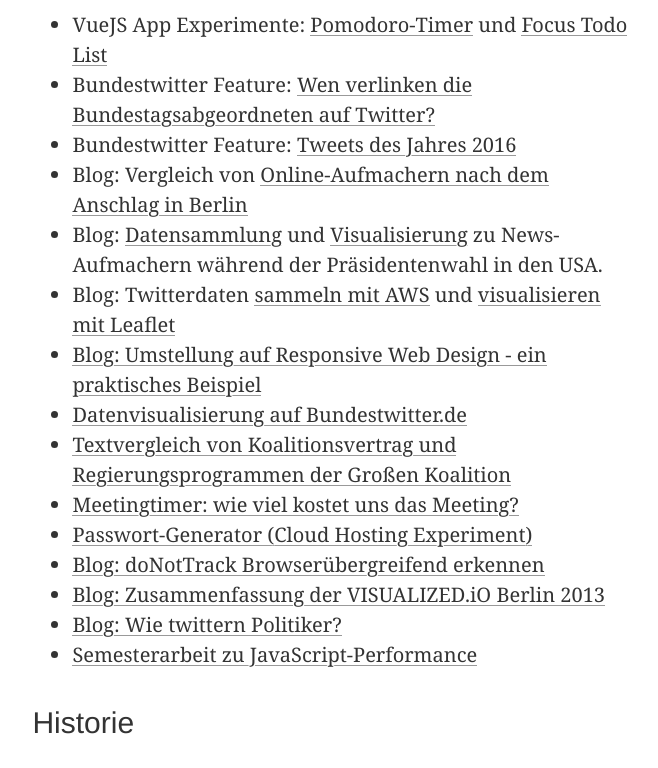
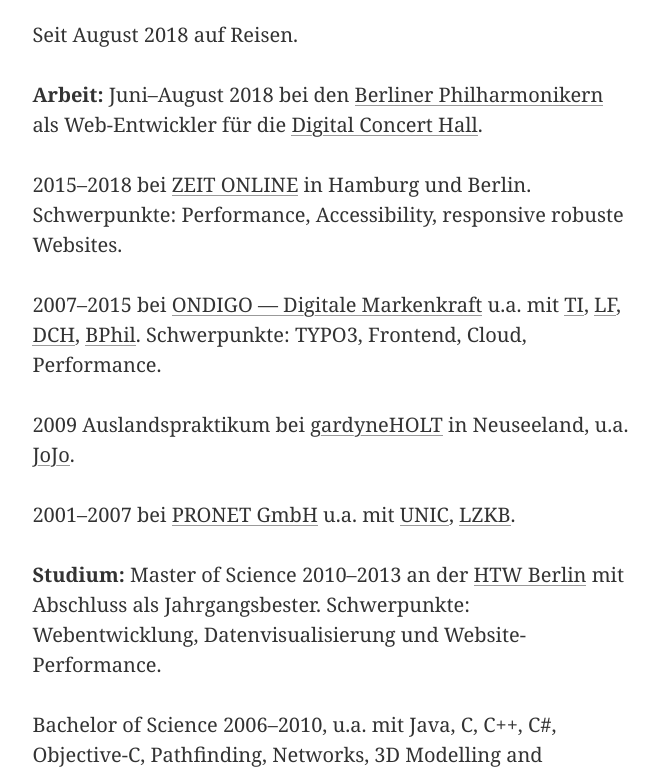
Before and after one commit to thomaspuppe/thomaspuppe.de, a plain HTML site: page index.html in a window 1280 px wide. Shown: the part 748-1516 px from the top of the page, without its empty margins (102-760 px from the left). Drawn offline with Linux system fonts and the light colour scheme.

Commit message:
remove list of small projects

```diff
--- a/index.html
+++ b/index.html
@@ -95,25 +95,6 @@
             </figure>
         </div>
 
-        <h2>Kleinere Projekte, Experimente, Blog-Artikel</h2>
-        <ul>
-            <li>VueJS App Experimente: <a href="https://thomaspuppe.github.io/pomodoro/">Pomodoro-Timer</a> und <a href="https://thomaspuppe.github.io/onething/">Focus Todo List</a></li>
-            <li>Bundestwitter Feature: <a href="http://www.bundestwitter.de/wen-verlinken-die-bundestagsabgeordneten-auf-twitter">Wen verlinken die Bundestagsabgeordneten auf Twitter?</a></li>
-            <li>Bundestwitter Feature: <a href="http://www.bundestwitter.de/tweets-des-jahres-2016">Tweets des Jahres 2016</a></li>
-            <li>Blog: Vergleich von <a href="https://blog.thomaspuppe.de/berlin-anschlag-aufmacher">Online-Aufmachern nach dem Anschlag in Berlin</a></li>
-            <li>Blog: <a href="https://blog.thomaspuppe.de/us-wahl-aufmacher-auf-news-websites">Datensammlung</a> und <a href="http://lab.thomaspuppe.de/us-wahl-news-aufmacher/">Visualisierung</a> zu News-Aufmachern während der Präsidentenwahl in den USA.</li>
-            <li>Blog: Twitterdaten <a href="https://blog.thomaspuppe.de/twitterdaten-sammeln-mit-AWS">sammeln mit AWS</a> und <a href="https://blog.thomaspuppe.de/twitterdaten-mappen-mit-leaflet">visualisieren mit Leaflet</a></li>
-            <li><a href="https://blog.thomaspuppe.de/responsive-website-ein-praktisches-beispiel">Blog: Umstellung auf Responsive Web Design - ein praktisches Beispiel</a></li>
-            <li><a href="http://www.bundestwitter.de/report">Datenvisualisierung auf Bundestwitter.de</a></li>
-            <li><a href="http://lab.thomaspuppe.de/koalitionsvertrag/#Drohnen">Textvergleich von Koalitionsvertrag und Regierungsprogrammen der Großen Koalition</a></li>
-            <li><a href="http://www.meetingtimer.biz">Meetingtimer: wie viel kostet uns das Meeting?</a></li>
-            <li><a href="http://ineedapassword.com/16/">Passwort-Generator (Cloud Hosting Experiment)</a></li>
-            <li><a href="https://blog.thomaspuppe.de/do-not-track-header-crossbrowser">Blog: doNotTrack Browserübergreifend erkennen</a></li>
-            <li><a href="https://blog.thomaspuppe.de/visualized-io-berlin-2013">Blog: Zusammenfassung der VISUALIZED.iO Berlin 2013</a></li>
-            <li><a href="https://blog.thomaspuppe.de/twitter-verhalten-mdb-und-nds">Blog: Wie twittern Politiker?</a></li>
-            <li><a href="https://www.thomaspuppe.de/javascript-performance/">Semesterarbeit zu JavaScript-Performance</a></li>
-        </ul>
-
         <h2>Historie</h2>
         <p>Seit August 2018 auf Reisen.</p>
         <p><strong>Arbeit:</strong> Juni&ndash;August 2018 bei den <a href="https://www.berliner-philharmoniker.de/">Berliner Philharmonikern</a> als Web-Entwickler für die <a href="https://www.digitalconcerthall.com">Digital Concert Hall</a>.</p>
```
